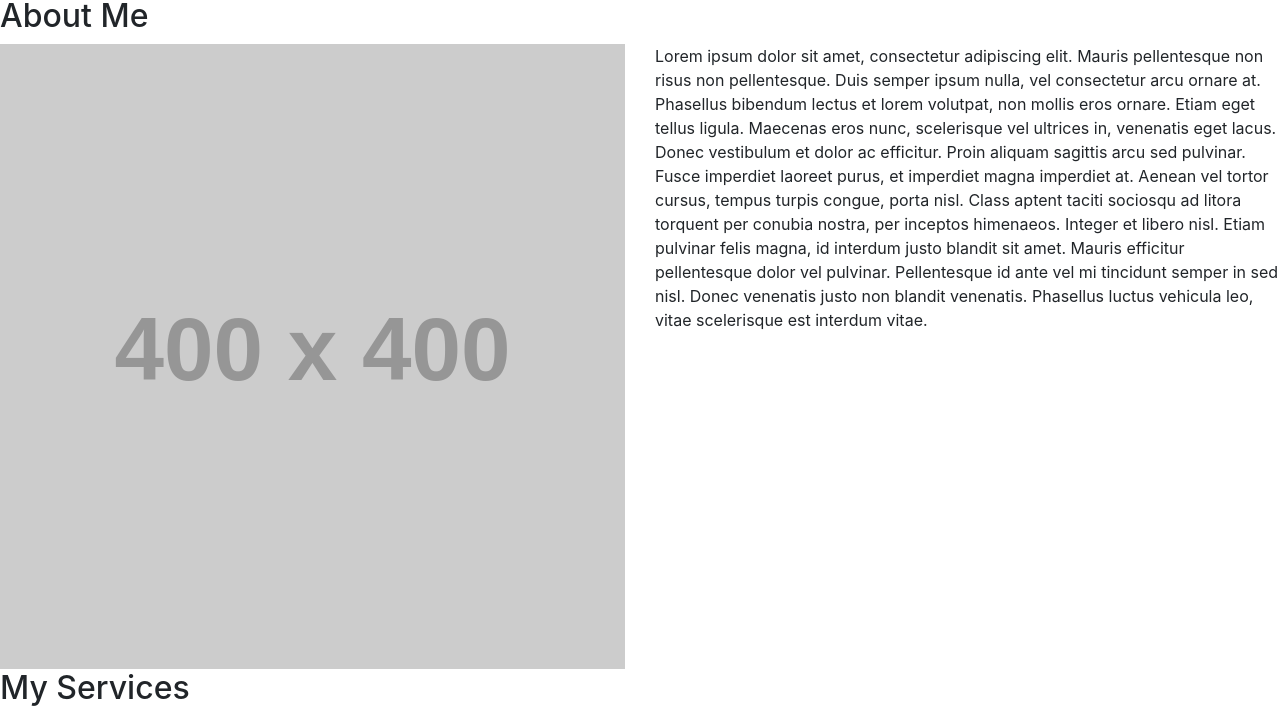
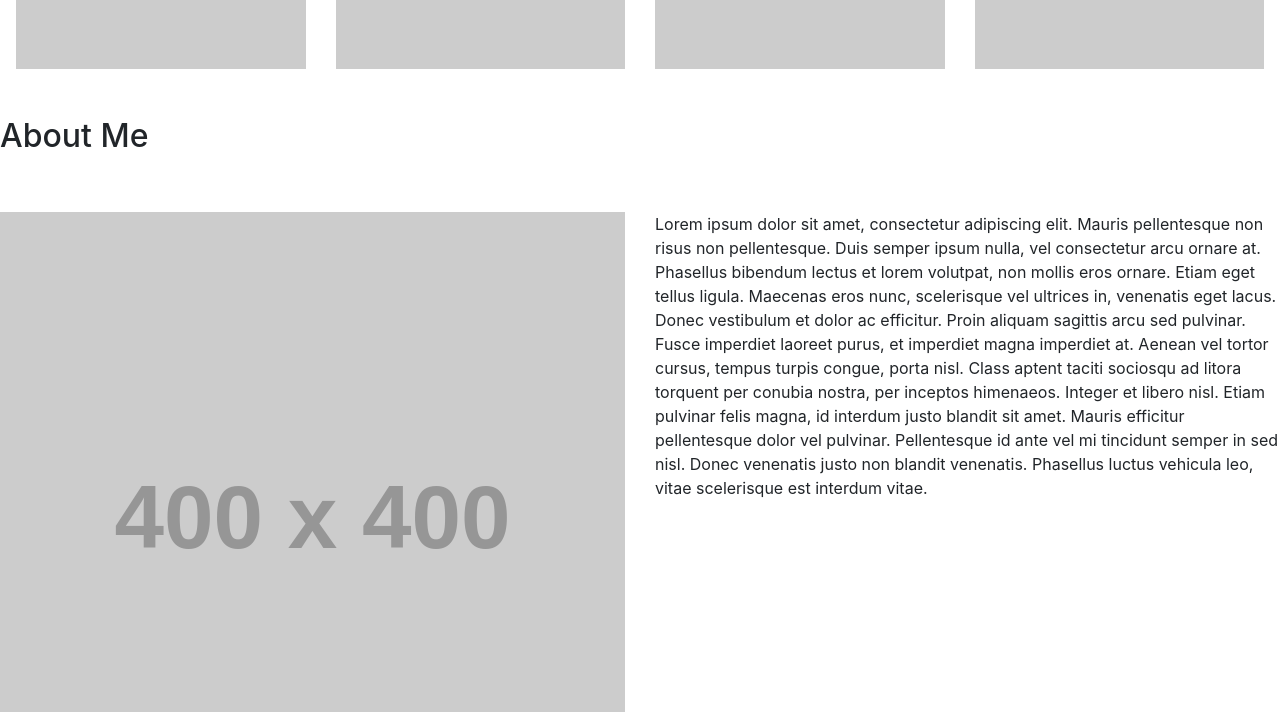
Before and after one commit to jhicksdesign/suzy-s-photography-portfolio, a plain HTML site: page public_html/index.html in a window 1280 px wide. Shown: the part 1283-1995 px from the top of the page. Drawn offline with nearby package versions, Linux system fonts and the light colour scheme; placeholder pictures from the web are drawn by us.

Commit message:
Updated margins and edited text positioning.

```diff
--- a/public_html/index.html
+++ b/public_html/index.html
@@ -9,13 +9,14 @@
     <link rel="stylesheet" href="https://stackpath.bootstrapcdn.com/bootstrap/4.3.1/css/bootstrap.min.css" integrity="sha384-ggOyR0iXCbMQv3Xipma34MD+dH/1fQ784/j6cY/iJTQUOhcWr7x9JvoRxT2MZw1T" crossorigin="anonymous">
 
 </head>
-<body class="container-fluid px-0">
+<body class="container-fluid p-0">
     <header class="jumbotron-fluid">
         <img class="img-fluid" src="https://via.placeholder.com/3000x800" alt="placeholder">
     </header>
 
     <main>
-        <h2 class="text-center">Portfolio</h2>
+        <div class="px-3">
+            <h2 class="text-center py-5">Portfolio</h2>
             <div class="row d-fluid d-md-none justify-content-around">
                 <button class="btn btn-light badge-pill">Category 1</button>
                 <button class="btn btn-light badge-pill">Category 1</button>
@@ -39,9 +40,10 @@
                 <img class="img-fluid col-6 col-md-3" src="https://via.placeholder.com/800" alt="placeholder">
                 <img class="img-fluid col-6 col-md-3" src="https://via.placeholder.com/800" alt="placeholder">
             </div>
+        </div>
         <article>
             <div>
-                <h2>About Me</h2>
+                <h2 class="py-5">About Me</h2>
             </div>
             <div class="row">
                 <img src="https://via.placeholder.com/400" alt="placeholder" class="col-6 img-fluid">
@@ -50,11 +52,11 @@
         </article>
         <section>
             <div>
-                <h2>My Services</h2>
+                <h2 class="text-right py-5">My Services</h2>
             </div>
             <div class="row">
+                <p class="col-6">Lorem ipsum dolor sit amet, consectetur adipiscing elit. Mauris pellentesque non risus non pellentesque. Duis semper ipsum nulla, vel consectetur arcu ornare at. Phasellus bibendum lectus et lorem volutpat, non mollis eros ornare. Etiam eget tellus ligula. Maecenas eros nunc, scelerisque vel ultrices in, venenatis eget lacus. Donec vestibulum et dolor ac efficitur. Proin aliquam sagittis arcu sed pulvinar. Fusce imperdiet laoreet purus, et imperdiet magna imperdiet at. Aenean vel tortor cursus, tempus turpis congue, porta nisl. Class aptent taciti sociosqu ad litora torquent per conubia nostra, per inceptos himenaeos. Integer et libero nisl. Etiam pulvinar felis magna, id interdum justo blandit sit amet. Mauris efficitur pellentesque dolor vel pulvinar. Pellentesque id ante vel mi tincidunt semper in sed nisl. Donec venenatis justo non blandit venenatis. Phasellus luctus vehicula leo, vitae scelerisque est interdum vitae.</p>
                 <img src="https://via.placeholder.com/400" alt="placeholder" class="col-6 img-fluid">
-                <p class="col-6">Lorem ipsum dolor sit amet, consectetur adipiscing elit. Mauris pellentesque non risus non pellentesque. Duis semper ipsum nulla, vel consectetur arcu ornare at. Phasellus bibendum lectus et lorem volutpat, non mollis eros ornare. Etiam eget tellus ligula. Maecenas eros nunc, scelerisque vel ultrices in, venenatis eget lacus. Donec vestibulum et dolor ac efficitur. Proin aliquam sagittis arcu sed pulvinar. Fusce imperdiet laoreet purus, et imperdiet magna imperdiet at. Aenean vel tortor cursus, tempus turpis congue, porta nisl. Class aptent taciti sociosqu ad litora torquent per conubia nostra, per inceptos himenaeos. Integer et libero nisl. Etiam pulvinar felis magna, id interdum justo blandit sit amet. Mauris efficitur pellentesque dolor vel pulvinar. Pellentesque id ante vel mi tincidunt semper in sed nisl. Donec venenatis justo non blandit venenatis. Phasellus luctus vehicula leo, vitae scelerisque est interdum vitae.</p>
             </div>
 
         </section>
```
Lines whose indentation alone changed are shown as unchanged.
